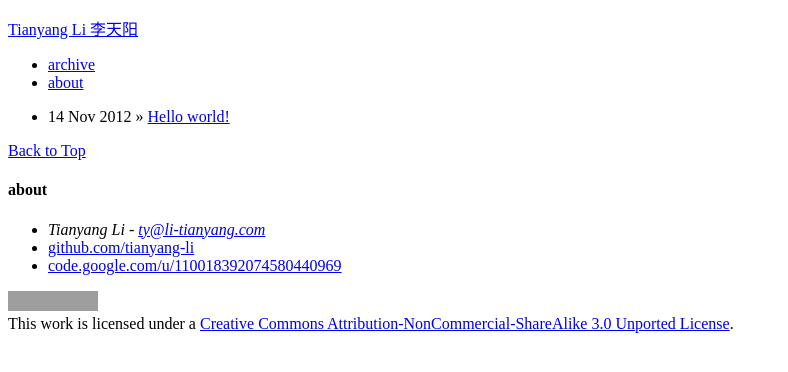
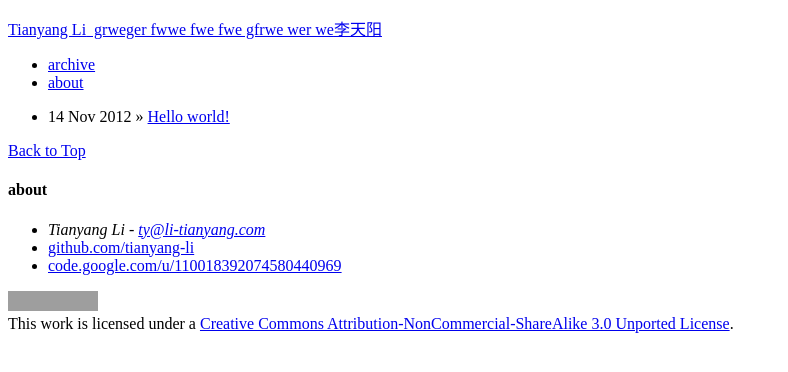
Before and after one commit to li-tianyang/li-tianyang.github.com, a Jekyll site: the page built from index.md, in a window 1280 px wide. Shown: the top 372 px of the page, without its empty margins (0-788 px from the left). Built offline with Jekyll 4.4.1, drawn with Linux system fonts in a browser that asks for light colours; grey boxes are pictures that could not be loaded.

Commit message:
gjewqorjoio

```diff
--- a/_config.yml
+++ b/_config.yml
@@ -9,7 +9,7 @@
 # Themes are encouraged to use these universal variables
 # so be sure to set them if your theme uses them.
 #
-title : '<span><span style="white-space: nowrap;">Tianyang Li</span>&nbsp<span style="white-space: nowrap;">李天阳</span></span>'
+title : '<span><span style="white-space: nowrap;">Tianyang Li</span>&nbsp grweger fwwe fwe fwe gfrwe wer we<span style="white-space: nowrap;">李天阳</span></span>'
 tagline:
 author :
   name : Tianyang Li
```
